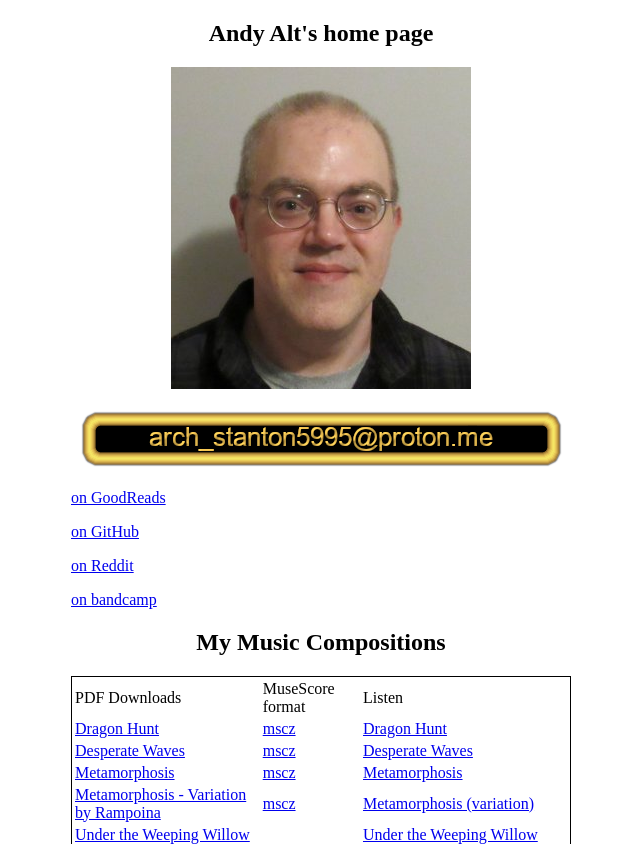
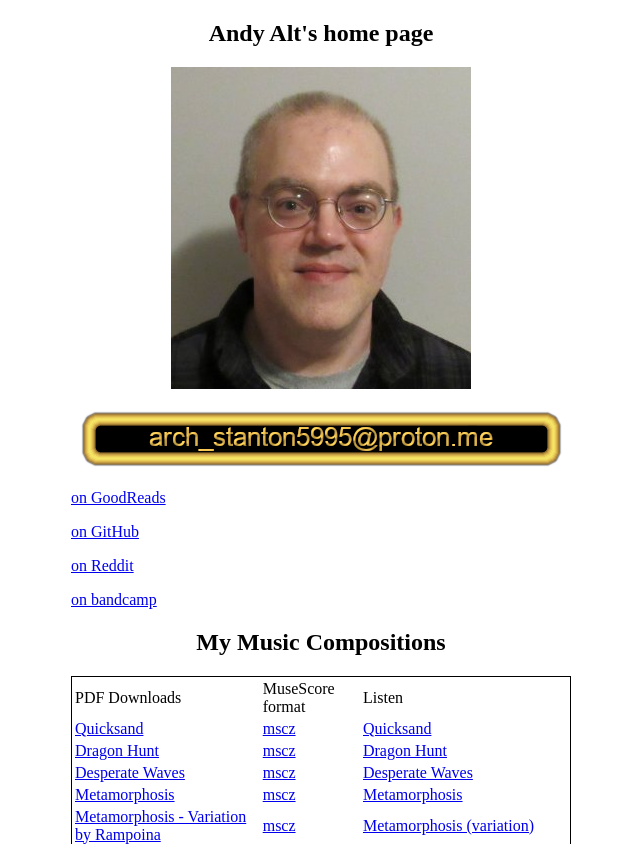
Before and after one commit to andy5995/andy5995.github.io, a plain HTML site: page index.html in a window 1280 px wide. Shown: the top 844 px of the page, without its empty margins (319-959 px from the left). Drawn offline with Linux system fonts and the light colour scheme.

Commit message:
Add Quicksand

```diff
--- a/index.html
+++ b/index.html
@@ -4,7 +4,6 @@
 <meta charset="UTF-8">
 <meta name="ocs-site-verification" content="800a6fba64b078bca44b87994a9422c8">
 <meta name="viewport" content="width=device-width, initial-scale=1">
-<link rel="me" href="https://mastodon.social/@andy5995">
 <title>Andy Alt</title>
 <style>
 p {
@@ -42,6 +41,12 @@ td {
     <h2>My Music Compositions</h2>
     <table style="width: 100%; border: 1px solid; margin-left: auto; margin-right: auto;">
       <tr><td>PDF Downloads</td><td>MuseScore format</td><td>Listen</td></tr>
+      <tr>
+        <td><a href="sheet-music/Quicksand%20-%20Andy%20Alt.pdf">Quicksand</a>
+        </td>
+        <td><a href="sheet-music/Quicksand%20-%20Andy%20Alt.mscz">mscz</a></td>
+        <td><a href="https://andyalt5995.bandcamp.com/track/quicksand">Quicksand</a></td>
+      </tr>
       <tr>
         <td><a href="sheet-music/Dragon%20Hunt%20-%20Andy%20Alt.pdf">Dragon Hunt</a>
         </td>
```
Also changed, not shown: 2 other files.
